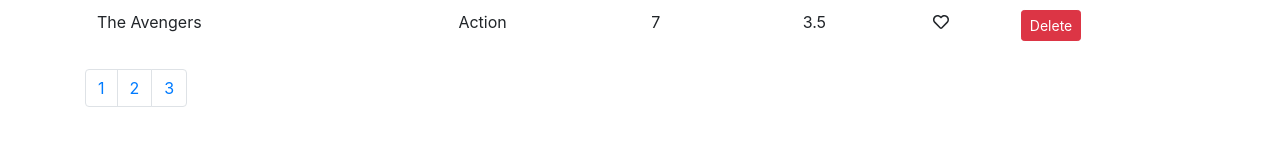
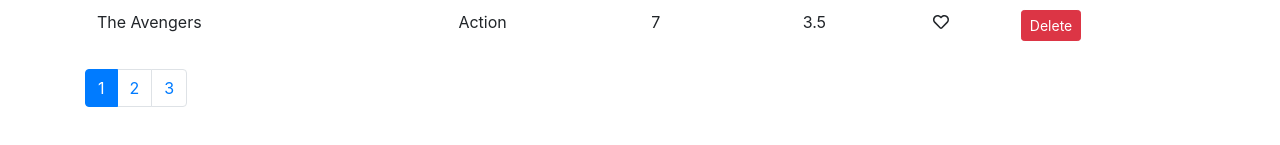
Before and after one commit to AbWahab07/mastering-react-cwm, a React (Create React App) app in the folder components/vidly/: page / in a window 1280 px wide. Shown: the part 541-686 px from the top of the page. Built offline with nearby package versions, Linux system fonts and the light colour scheme.

Commit message:
Pagination - Handling Pages
Passed currentPage from Movie component, and updated the class 'active' dynamically based on the page.

```diff
--- a/components/vidly/src/components/common/pagination.jsx
+++ b/components/vidly/src/components/common/pagination.jsx
@@ -5,7 +5,7 @@
 // Events: onClick(onPageChange)
 
 const Pagination = props => {
-  const { itemsCount, pageSize } = props;
+  const { itemsCount, pageSize, currentPage, onPageChange } = props;
   const pagesCount = Math.ceil(itemsCount / pageSize); // converting floating number to an integer
 
   // Edge case: if pageSize is 10
@@ -16,8 +16,15 @@
     <nav>
       <ul className="pagination">
         {pages.map(page => (
-          <li key={page} className="page-item">
-            <a className="page-link" href="#">
+          <li
+            key={page}
+            className={page === currentPage ? "page-item active" : "page-item"}
+          >
+            <a
+              className="page-link"
+              href="#"
+              onClick={() => onPageChange(page)}
+            >
               {page}
             </a>
           </li>
```
